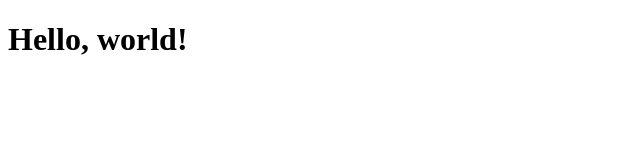
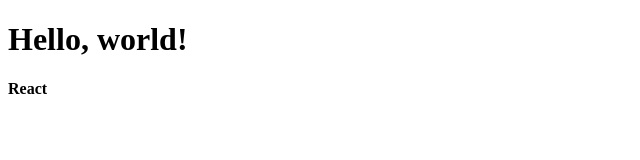
Before and after one commit to GenivaldoSerra/react-projects, a React (Create React App) app in the folder fundamentos-react/: page / in a window 1280 px wide. Shown: the top 160 px of the page, without its empty margins (0-640 px from the left). Built offline with nearby package versions, Linux system fonts and the light colour scheme.

Commit message:
Update index.tsx

```diff
--- a/fundamentos-react/src/index.tsx
+++ b/fundamentos-react/src/index.tsx
@@ -1,9 +1,12 @@
 import ReactDOM  from 'react-dom';
 import React  from 'react';
+
+const tag = <strong>React</strong>;
 
 ReactDOM.render(
     <div>
         <h1>Hello, world!</h1>
+        { tag }
     </div>,
     document.getElementById('root')
 );
```
